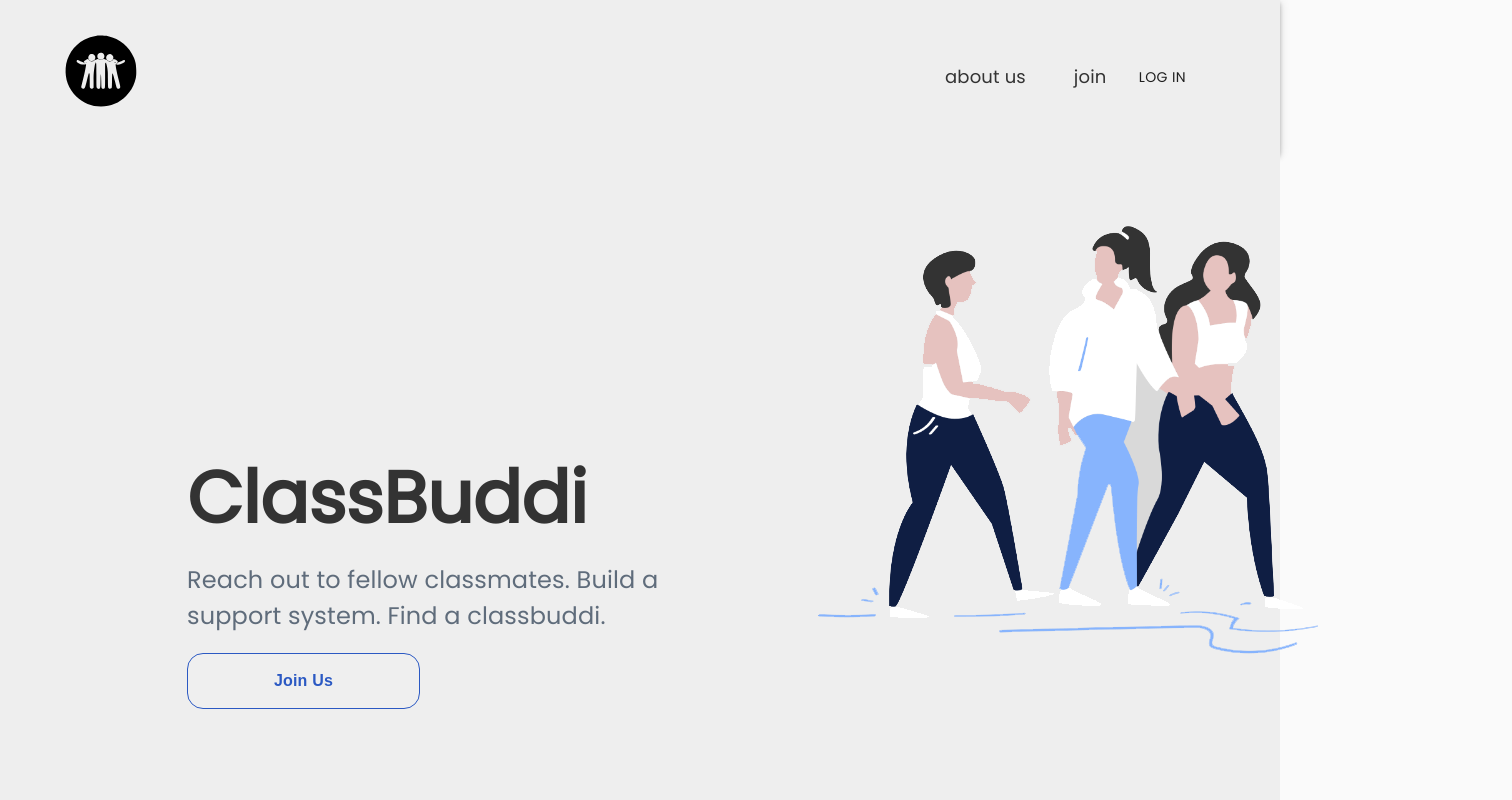
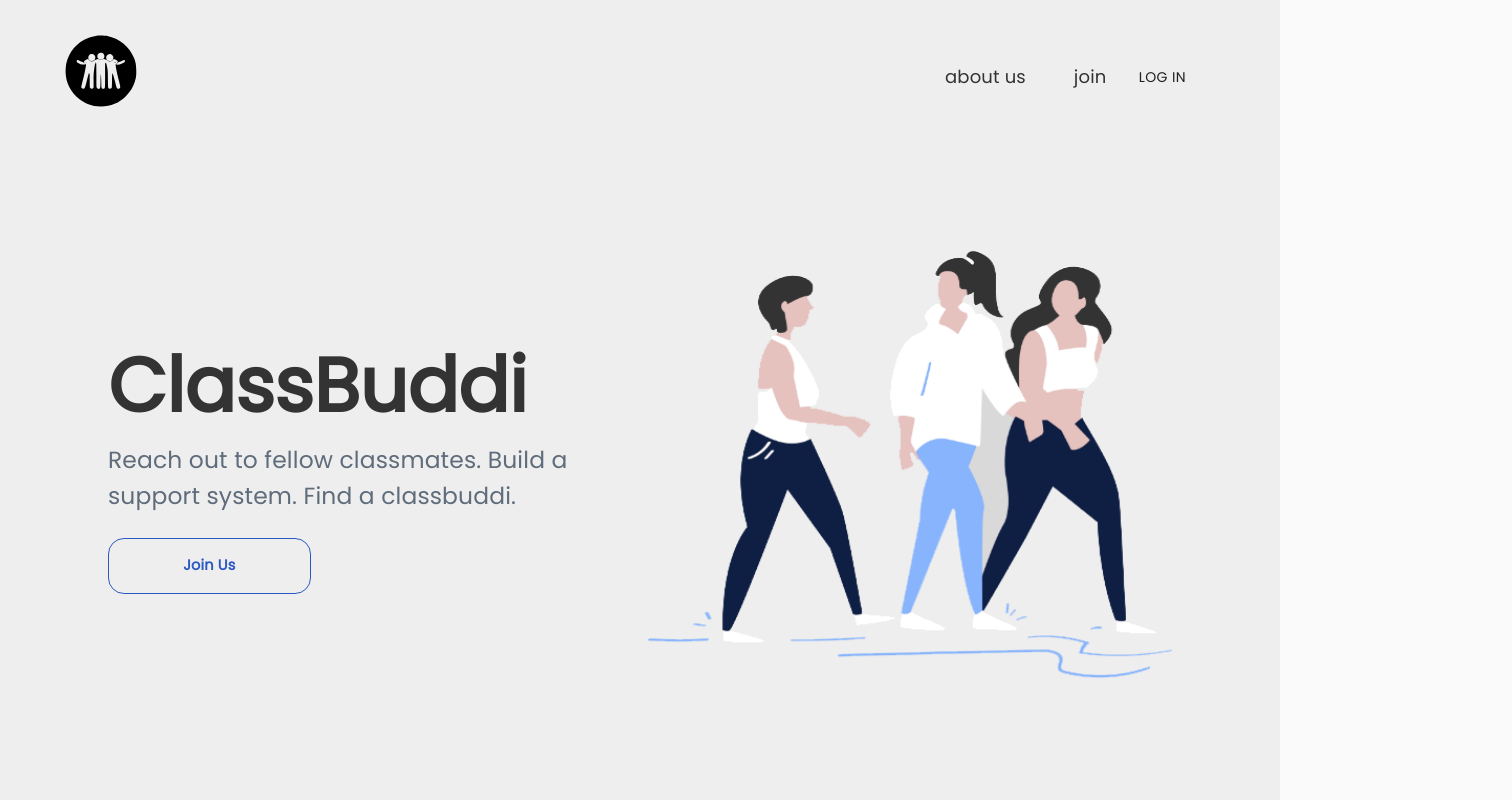
Before and after one commit to jainsujay02/classbuddi, a React (Create React App) app: page / in a window 1280 px wide. Shown: the top 800 px of the page, 1512 px wide, since content can reach past the window. Built offline with nearby package versions, Linux system fonts and the light colour scheme; no server answers.

Commit message:
Add MUI to LandingImage LandingImage.js: add MUI Grid and Button

```diff
--- a/src/components/LandingImage.js
+++ b/src/components/LandingImage.js
@@ -1,88 +1,75 @@
 import styled from 'styled-components'
 import landing_graphic from '../images/graphic-landing.png'
+import Grid from '@mui/material/Grid';
+import Button from '@mui/material/Button';
 
 const Landing = styled.div`
     background-color: #EEEEEE;
+    display: flex;
+    justify-content: center;
+    align-items: center;
     height: 100vh;
     width: 100vw;
-
-p {
-  font-family: 'Poppins', sans-serif;
-  margin-left: 187px;
-  margin-right: 766px;
-}
 `
 
 const TitleStyle = {
-  fontSize: '72px',
+  marginTop: '-5px',
+  width: '100%',
+  height: '128px',
+  marginBottom: '0px',
+
+  fontFamily: 'Poppins',
   fontStyle: 'normal',
-  fontWeight: '600',
+  fontWeight: 600,
+  fontSize: '290%',
+  lineHeight: '100px',
+
   display: 'flex',
   alignItems: 'center',
   letterSpacing: '-0.25px',
-  lineHeight: '100px',
-  color: '#333333',
-  width: '559px',
-  height: '128px',
-  marginTop: '280px',
-  marginBottom: '0px',
+
+  color: "#333333",
 };
 
 const BlurbStyle = {
-  width: '559px',
-  marginTop: '0px',
+  width: '90%',
   height: '72px',
-  fontSize: '24px',
+  fontSize: '90%',
   color: '#5F6C7B',
   lineHeight: '36px',
   fontStyle: 'normal',
-  marginBottom: '0px',
+  fontFamily: 'Poppins',
   textAlign: 'left',
+  marginTop: '-8px',
 };
 
 const ImgStyle = {
-  width: '500px',
-  height: '500px',
-  left: '818px',
-  top: '222px',
-  position: 'absolute',
-};
-
-const ButtonStyle = {
-  boxSizing: 'border-box',
-  display: 'flex',
-  flexDirection: 'column',
-  justifyContent: 'center',
-  alignItems: 'center',
-  padding: '16px 20px',
-  gap: '6px',
-  width: '233px',
-  height: '56px',
-  left: '185px',
-  marginTop: '19px',
-  border: '1.5px solid #2B59C3',
-  borderRadius: '16px',
-  fontWeight: '600',
-  fontSize: '16px',
-  lineHeight: '24px',
-  letterSpacing: '0.2px',
-  color: '#2B59C3',
-  marginBottom: '0px',
+  width: '100%',
+  height: '110%',
+  marginTop: '-80px'
 };
 
 const LandingImage = () => {
     return (
         <Landing>
-        <div style={{float:'left'}}>
+          <Grid container spacing={2}>
+            <Grid item xs={1}></Grid>
+            <Grid item xs={5}>
               <p style={TitleStyle}>ClassBuddi</p>
-          <p style={BlurbStyle}>
-                Reach out to fellow classmates. Build a support system. Find a classbuddi.
-                <button style={ButtonStyle} type="button">Join Us</button>
+              <p style={BlurbStyle}>Reach out to fellow classmates. Build a
+               support system. Find a classbuddi.
+                <Button variant="outlined"
+                style={{textTransform: 'none'}}
+                sx={{marginTop: 3, gap: 6, padding: '16px 20px', borderRadius: 4, border: '1.5px solid #2B59C3', color: '#2B59C3', width: '43%', height: 56,
+                fontSize: '62%', lineHeight: 24, letterSpacing: 0.2, fontFamily: 'Poppins', fontStyle: 'normal', fontWeight: 600, alignItems: 'left', display: 'flex'}}>
+                  Join Us</Button>
               </p>
-        </div>
-        <div>
+            </Grid>
+            <Grid item xs={5}>
               <img style={ImgStyle} src={landing_graphic} alt="Graphic Landing"></img>
-        </div>
+            </Grid>
+            <Grid item xs={1}></Grid>
+          </Grid>
         </Landing>
     );
   }
```
Lines whose indentation alone changed are shown as unchanged.
